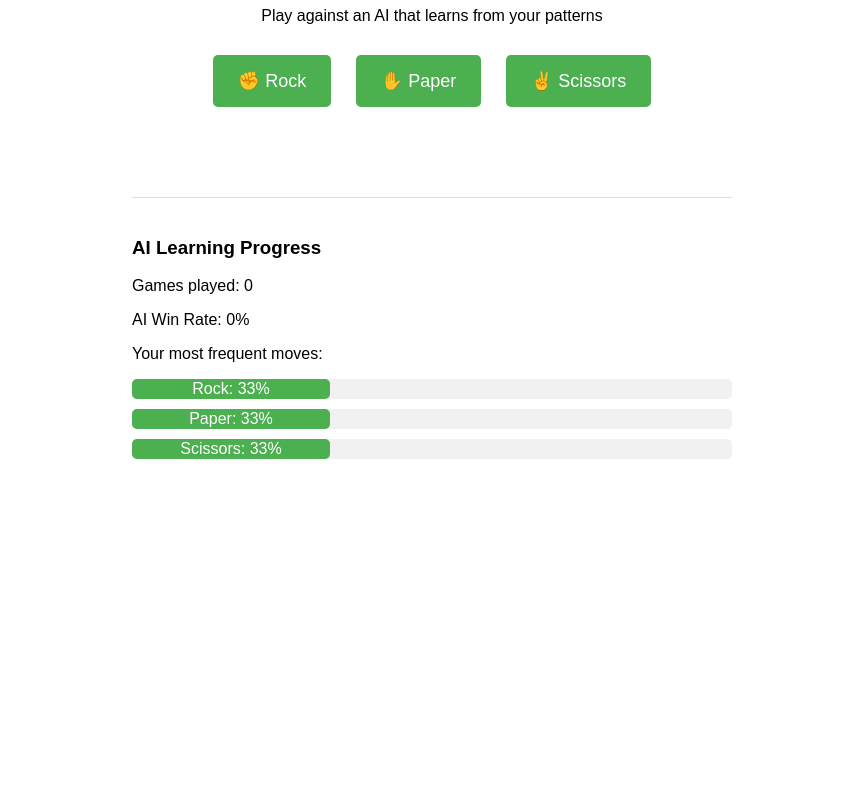
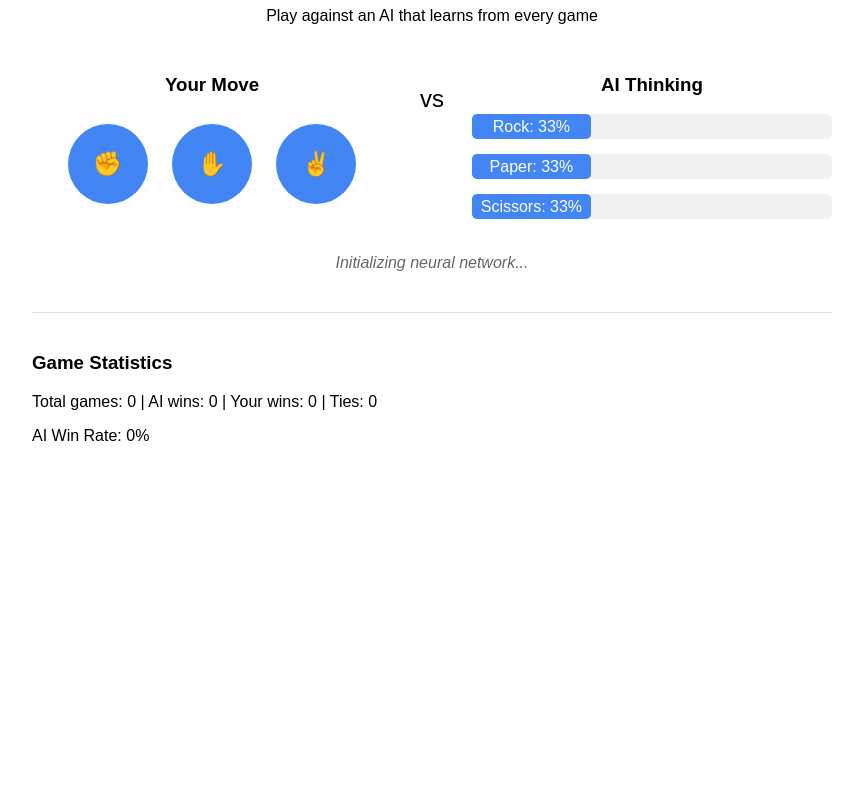
Before and after one commit to changcheng967/RPS-Bot, a plain HTML site: page index.html in a window 1280 px wide. Shown: the part 93-883 px from the top of the page, without its empty margins (208-1071 px from the left). Before the commit the page ends 800 px from the top, so only its background shows below. Drawn offline with nearby package versions, Linux system fonts and the light colour scheme.

Commit message:
Update index.html

```diff
--- a/index.html
+++ b/index.html
@@ -1,38 +1,47 @@
 <!DOCTYPE html>
 <html>
 <head>
-    <title>Self-Learning RPS AI</title>
+    <title>Deep Learning RPS AI</title>
     <style>
         body {
             font-family: Arial, sans-serif;
-            max-width: 600px;
+            max-width: 800px;
             margin: 0 auto;
             padding: 20px;
             text-align: center;
         }
+        .game-area {
+            display: flex;
+            justify-content: space-between;
+            margin-top: 30px;
+        }
         .choices {
-            margin: 30px 0;
+            width: 45%;
         }
-        button {
-            padding: 15px 25px;
-            font-size: 18px;
-            margin: 0 10px;
+        button.choice {
+            padding: 20px;
+            font-size: 24px;
+            margin: 10px;
             cursor: pointer;
-            background-color: #4CAF50;
+            background-color: #4285F4;
             color: white;
             border: none;
-            border-radius: 5px;
+            border-radius: 50%;
+            width: 80px;
+            height: 80px;
+            transition: all 0.2s;
         }
-        button:hover {
-            background-color: #45a049;
+        button.choice:hover {
+            transform: scale(1.1);
+            background-color: #3367D6;
         }
         #result {
             font-size: 24px;
-            margin: 20px 0;
-            min-height: 30px;
+            margin: 30px 0;
+            min-height: 40px;
         }
         #stats {
-            margin-top: 30px;
+            margin-top: 40px;
             text-align: left;
             border-top: 1px solid #ddd;
             padding-top: 20px;
@@ -41,47 +50,80 @@
             width: 100%;
             background-color: #f1f1f1;
             border-radius: 5px;
-            margin: 10px 0;
+            margin: 15px 0;
         }
         .progress-bar {
-            height: 20px;
+            height: 25px;
             border-radius: 5px;
-            background-color: #4CAF50;
+            background-color: #4285F4;
             text-align: center;
-            line-height: 20px;
+            line-height: 25px;
             color: white;
         }
+        #trainingStatus {
+            margin-top: 20px;
+            font-style: italic;
+            color: #666;
+        }
+        #historyChart {
+            height: 300px;
+            margin-top: 30px;
+        }
+        .move-icon {
+            font-size: 40px;
+        }
     </style>
+    <script src="https://cdn.jsdelivr.net/npm/chart.js"></script>
+    <script src="https://cdn.jsdelivr.net/npm/@tensorflow/tfjs@3.18.0/dist/tf.min.js"></script>
 </head>
 <body>
-    <h1>Self-Learning Rock-Paper-Scissors</h1>
-    <p>Play against an AI that learns from your patterns</p>
+    <h1>Deep Learning Rock-Paper-Scissors</h1>
+    <p>Play against an AI that learns from every game</p>
 
-    <div class="choices">
-        <button id="rock">✊ Rock</button>
-        <button id="paper">✋ Paper</button>
-        <button id="scissors">✌️ Scissors</button>
-    </div>
+    <div class="game-area">
+        <div class="choices">
+            <h3>Your Move</h3>
+            <button id="rock" class="choice">✊</button>
+            <button id="paper" class="choice">✋</button>
+            <button id="scissors" class="choice">✌️</button>
+        </div>
 
-    <div id="result"></div>
+        <div id="result">
+            <div id="humanMove" class="move-icon"></div>
+            <div id="vs">vs</div>
+            <div id="aiMove" class="move-icon"></div>
+            <div id="outcome"></div>
+        </div>
 
-    <div id="stats">
-        <h3>AI Learning Progress</h3>
-        <p>Games played: <span id="gameCount">0</span></p>
-        <p>AI Win Rate: <span id="winRate">0</span>%</p>
-
-        <p>Your most frequent moves:</p>
-        <div class="progress-container">
-            <div id="rockProgress" class="progress-bar" style="width: 33%">Rock: 33%</div>
-        </div>
-        <div class="progress-container">
-            <div id="paperProgress" class="progress-bar" style="width: 33%">Paper: 33%</div>
-        </div>
-        <div class="progress-container">
-            <div id="scissorsProgress" class="progress-bar" style="width: 33%">Scissors: 33%</div>
+        <div class="choices">
+            <h3>AI Thinking</h3>
+            <div id="aiConfidence">
+                <div class="progress-container">
+                    <div id="rockProb" class="progress-bar" style="width: 33%">Rock: 33%</div>
+                </div>
+                <div class="progress-container">
+                    <div id="paperProb" class="progress-bar" style="width: 33%">Paper: 33%</div>
+                </div>
+                <div class="progress-container">
+                    <div id="scissorsProb" class="progress-bar" style="width: 33%">Scissors: 33%</div>
+                </div>
+            </div>
         </div>
     </div>
 
-    <script src="ai.js"></script>
+    <div id="trainingStatus">Initializing neural network...</div>
+
+    <div id="stats">
+        <h3>Game Statistics</h3>
+        <p>Total games: <span id="gameCount">0</span> |
+           AI wins: <span id="aiWins">0</span> |
+           Your wins: <span id="humanWins">0</span> |
+           Ties: <span id="ties">0</span></p>
+        <p>AI Win Rate: <span id="winRate">0</span>%</p>
+
+        <canvas id="historyChart"></canvas>
+    </div>
+
+    <script src="deepLearningAI.js"></script>
 </body>
 </html>
```
